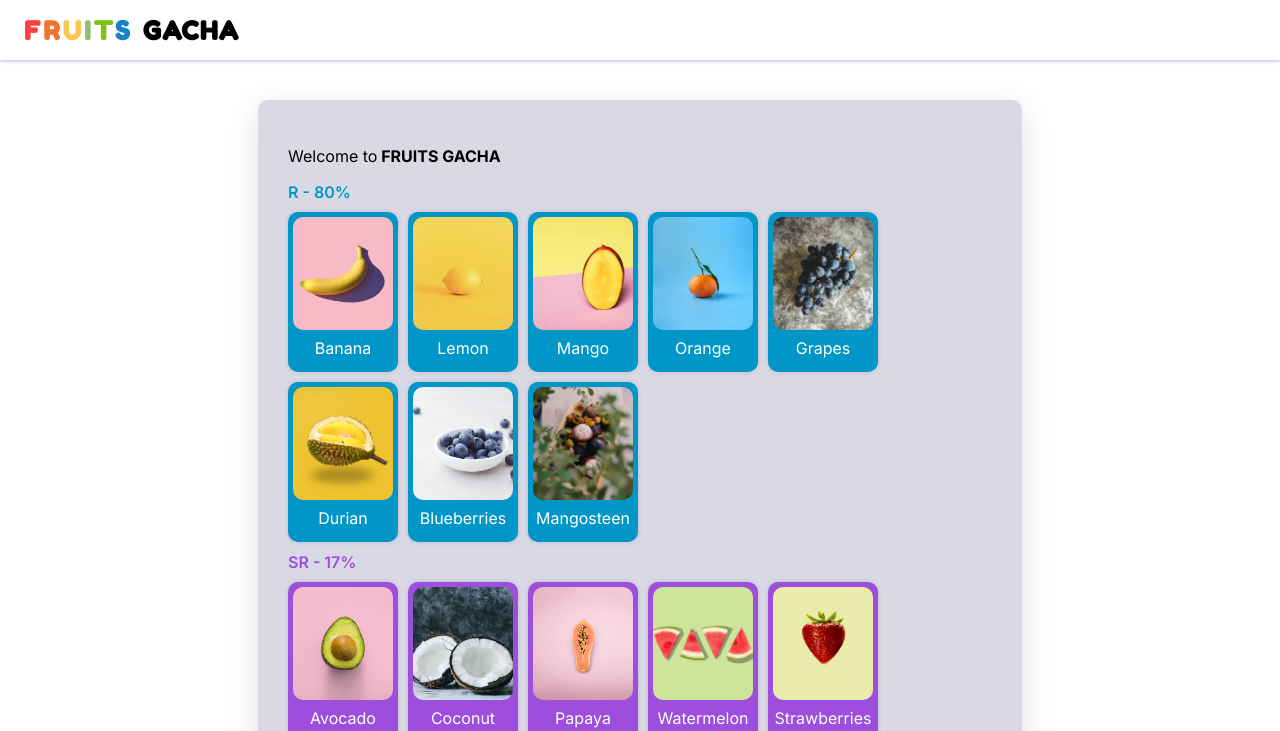
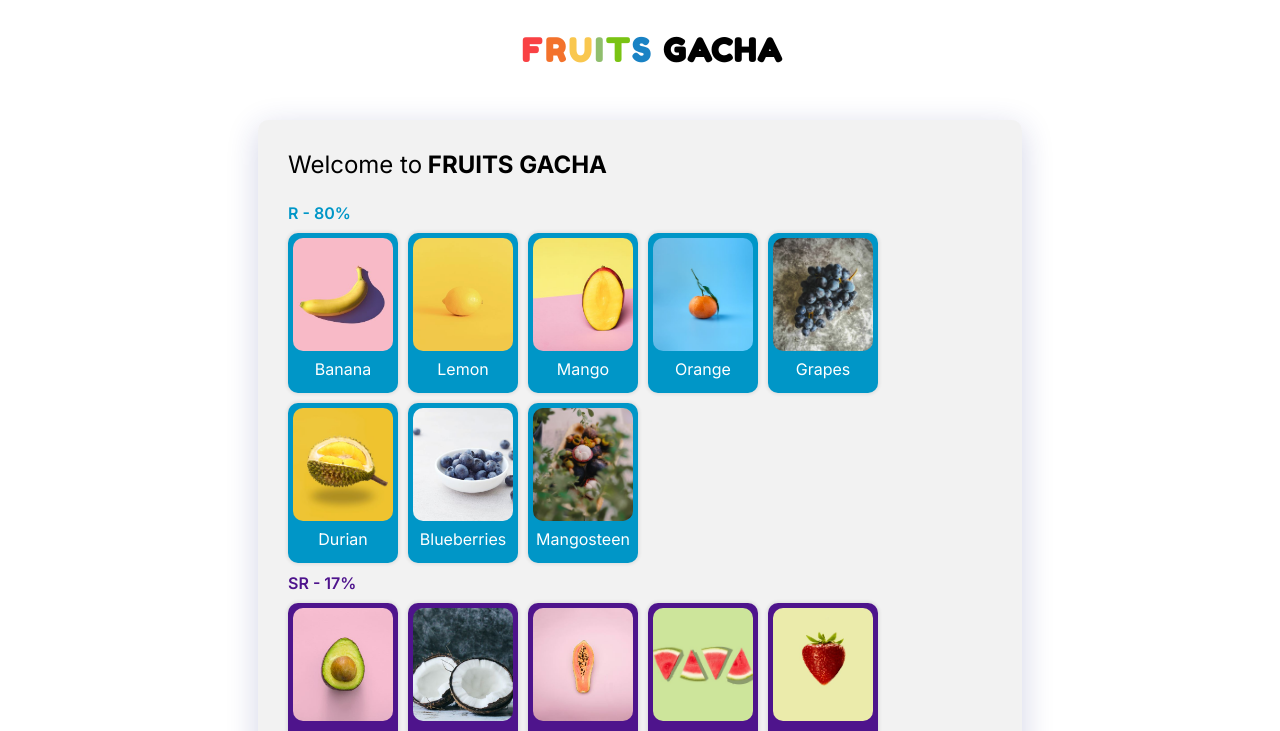
Before and after one commit to hinphansa/fruits-gacha, a React (Create React App) app: page / in a window 1280 px wide. Shown: the top 731 px of the page. Built offline with nearby package versions, Linux system fonts and the light colour scheme.

Commit message:
add Banner, change Header style

```diff
--- a/src/App.jsx
+++ b/src/App.jsx
@@ -1,16 +1,28 @@
 import React from "react";
+
 import { Header } from "./components/Header";
 import { Banner } from "./components/Banner";
 import { ButtonPanel } from "./components/ButtonPanel";
 
+import { createMuiTheme } from "@material-ui/core";
+import { ThemeProvider } from "@material-ui/core/styles";
+
 function App() {
   return (
-    <React.Fragment>
+    <ThemeProvider theme={theme}>
       <Header />
       <Banner />
       <ButtonPanel />
-    </React.Fragment>
+    </ThemeProvider>
   );
 }
 
+const theme = createMuiTheme({
+  rarity: {
+    R: "#0096c7",
+    SR: "#4e148c",
+    SSR: "#e36414",
+  },
+});
+
 export default App;
--- a/src/components/Banner.jsx
+++ b/src/components/Banner.jsx
@@ -6,11 +6,14 @@
 import { R_fruit } from "../data/R_fruits";
 import { SR_fruit } from "../data/SR_fruits";
 import { SSR_fruit } from "../data/SSR_fruits";
+import { useTheme } from "@material-ui/core";
 
 function Banner() {
+  const theme = useTheme();
+
   return (
     <BannerContainer display="flex">
-      <BannerContent>
+      <BannerContent theme={theme}>
         <p>
           Welcome to<b> FRUITS GACHA</b>
         </p>
@@ -60,7 +63,7 @@
 
 const BannerContainer = styled.div`
   width: 100%;
-  padding: 40px 0;
+  padding: 20px 0;
 
   font-family: "Inter";
 
@@ -77,22 +80,29 @@
   padding: 30px 30px;
   border-radius: 10px;
 
-  backdrop-filter: blur(7.5px);
-  background: rgba(0, 2, 90, 0.15);
-  box-shadow: 0 8px 32px 0 rgba(0, 0, 0, 0.12);
+  border-radius: 10px;
+  backdrop-filter: blur(4px);
+  -webkit-backdrop-filter: blur(4px);
+  background: rgba(0, 0, 0, 0.05);
+  box-shadow: 0 8px 32px 0 rgba(31, 38, 135, 0.2);
+
+  p {
+    margin-top: 0;
+    font-size: 24px;
+  }
 
   .rate {
     margin: 10px 0;
     font-weight: 600;
 
     :nth-of-type(1) {
-      color: #0096c7;
+      color: ${(props) => props.theme.rarity.R};
     }
     :nth-of-type(3) {
-      color: #9d4edd;
+      color: ${(props) => props.theme.rarity.SR};
     }
     :nth-of-type(5) {
-      color: #ff951b;
+      color: ${(props) => props.theme.rarity.SSR};
     }
   }
 `;
--- a/src/components/FruitCard.jsx
+++ b/src/components/FruitCard.jsx
@@ -1,8 +1,10 @@
 import React, { useState } from "react";
 import styled from "styled-components";
 import ReactCardFlip from "react-card-flip";
+import { useTheme } from "@material-ui/core";
 
 function FruitCard(props) {
+  const theme = useTheme();
   const [isFlipped, setIsFlipped] = useState(false);
   const { fruit, flippable = true, size = "s", rate } = props;
 
@@ -11,6 +13,7 @@
       onClick={() => flippable && setIsFlipped(!isFlipped)}
       size={size}
       rate={rate}
+      theme={theme}
     >
       <ReactCardFlip
         isFlipped={isFlipped}
@@ -40,14 +43,14 @@
   box-sizing: border-box;
 
   color: white;
-  background-color: ${(props) => {
-    switch (props.rate) {
+  background-color: ${({ rate, theme }) => {
+    switch (rate) {
       case "R":
-        return "#0096c7";
+        return theme.rarity.R;
       case "SR":
-        return "#9d4edd";
+        return theme.rarity.SR;
       case "SSR":
-        return "#ff951b";
+        return theme.rarity.SSR;
       default:
         return "#fdfffc";
     }
--- a/src/components/Header.jsx
+++ b/src/components/Header.jsx
@@ -21,16 +21,16 @@
 
 const StyledHeader = styled.header`
   width: 100%;
-  height: 60px;
+  height: 100px;
 
-  font-size: 1.6rem;
+  font-size: 2rem;
 
   display: flex;
   align-items: center;
-  justify-content: flex-start;
+  justify-content: center;
 
   background-color: white;
-  box-shadow: 0 0 4px 0 rgba(31, 38, 135, 0.5);
+  /* box-shadow: 0 0 4px 0 rgba(31, 38, 135, 0.5); */
 
   a {
     color: black;
```
Also changed, not shown: 1 other file (tests, documents, lock files or other folders).
